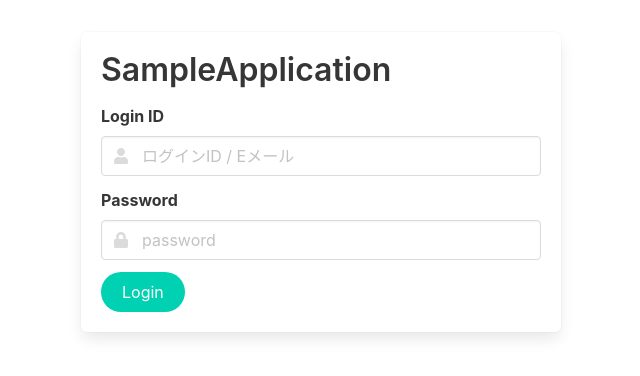
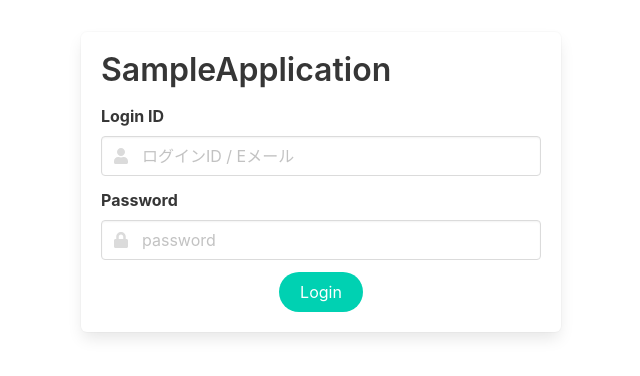
Before and after one commit to yuta4649/sample-app-client, a Vue app: page /login in a window 1280 px wide. Shown: the top 376 px of the page, without its empty margins (319-959 px from the left). Built offline with nearby package versions, Linux system fonts and the light colour scheme; what vue-particles would draw is missing.

Commit message:
fix login

```diff
--- a/src/views/Login.vue
+++ b/src/views/Login.vue
@@ -39,9 +39,9 @@
               </p>
             </div>
             <!-- ログインボタン -->
-            <div>
+            <div class="button_wrapper">
               <button
-                class="button is-primary  is-rounded"
+                class="button is-primary is-rounded"
                 type="submit"
               >
                 Login
@@ -120,4 +120,7 @@ export default {
 .title-container {
     margin-bottom: 16px;
 }
+.button_wrapper {
+  text-align:center;
+}
 </style>
```
